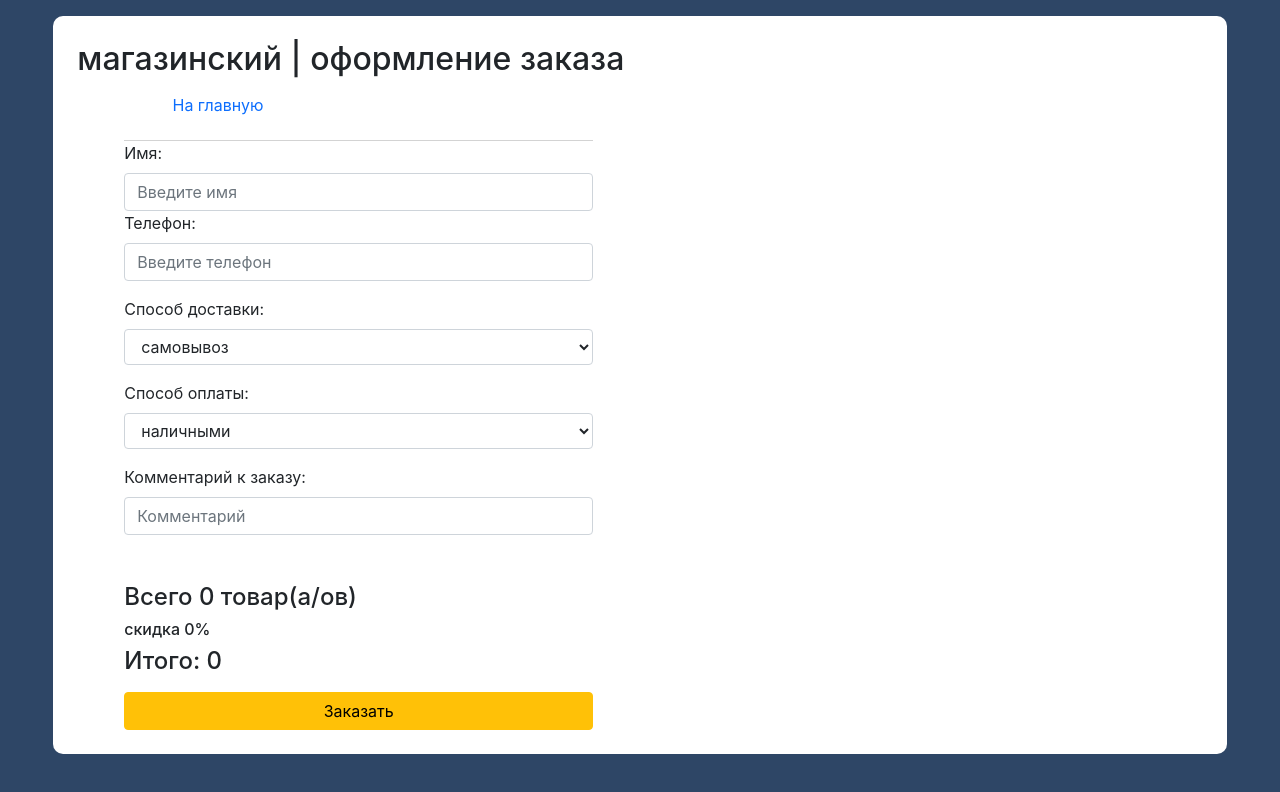
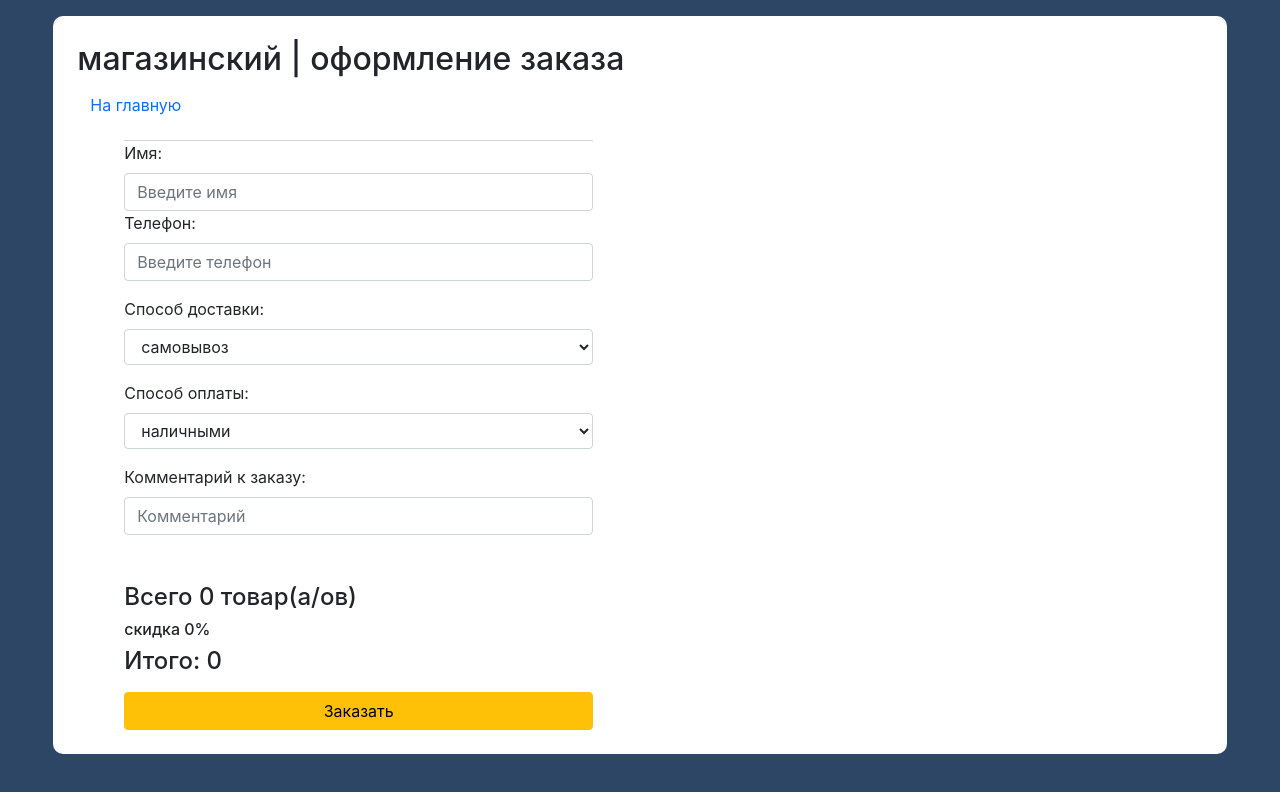
Before and after one commit to LoudLasagna/traineeship, a React (Create React App) app: page /checkout in a window 1280 px wide. Shown: the top 792 px of the page. Built offline with nearby package versions, Linux system fonts and the light colour scheme.

Commit message:
кнопка

```diff
--- a/src/components/pages/checkout.js
+++ b/src/components/pages/checkout.js
@@ -89,7 +89,7 @@ function App() {
         <h2>магазинский | оформление заказа</h2>
       </header>
       <div className="menu mb-3 d-flex col-12">
-        <Link to="/" className="col-3 btn btn-link text-left">
+        <Link to="/" className="btn btn-link">
           На главную
         </Link>
       </div>
```
